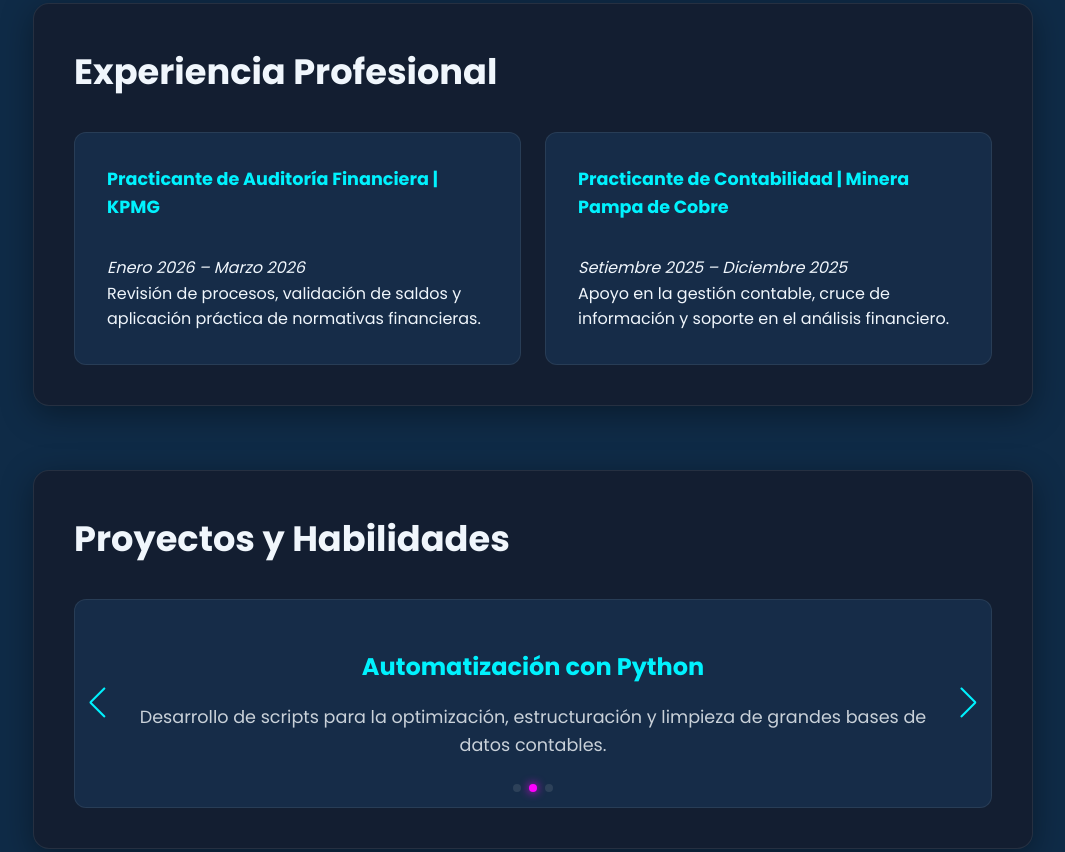
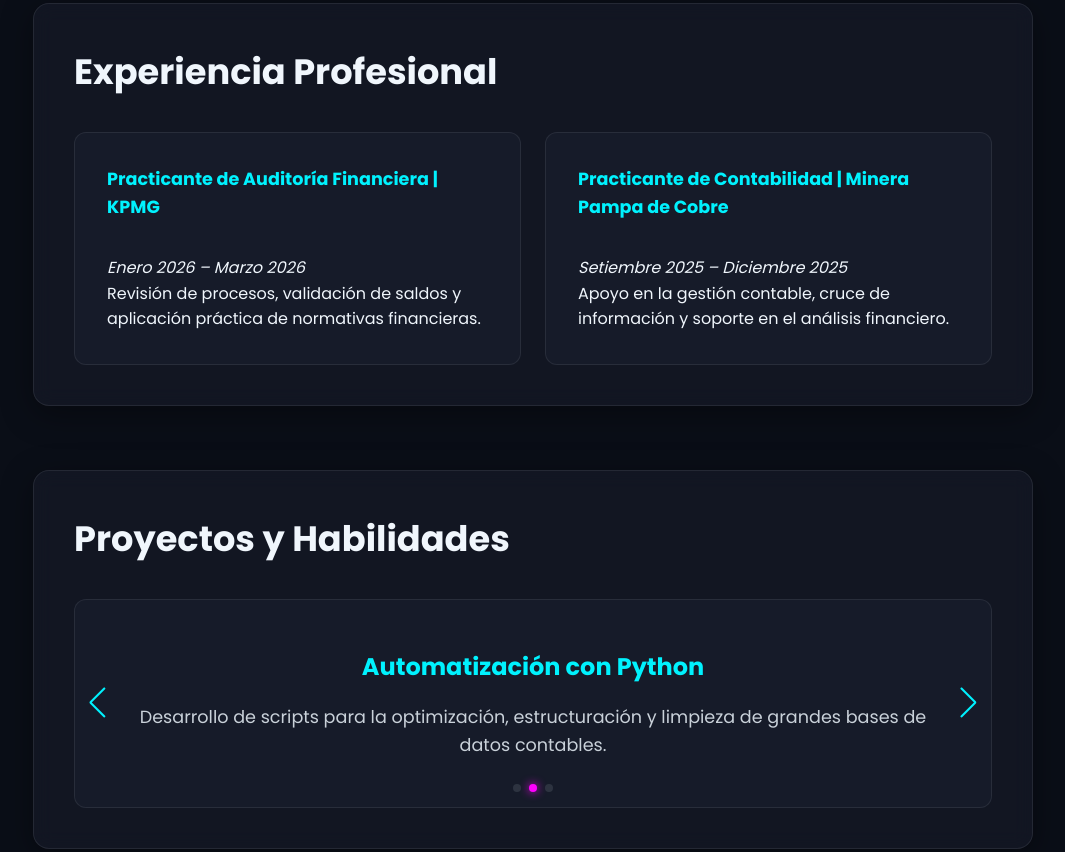
Before and after one commit to Freymax2000/freymax2000.github.io, a plain HTML site: page index.html in a window 1280 px wide. Shown: the part 769-1621 px from the top of the page, without its empty margins (107-1172 px from the left). Drawn offline with nearby package versions, Linux system fonts and the light colour scheme.

Commit message:
Update background color variables in style.css for better contrast

```diff
--- a/style.css
+++ b/style.css
@@ -5,8 +5,8 @@
 
 :root {
     /* Paleta Tech/IA: Oscuro con acentos Cian y Magenta neón */
-    --bg-color: #0f2b47; /* Fondo principal ajustado */
-    --bg-accent: #162c48; /* Fondo de tarjetas/secciones */
+    --bg-color: #0a0e17; /* Fondo principal muy oscuro */
+    --bg-accent: #161b29; /* Fondo de tarjetas/secciones */
     --text-color: #f0f6fc;
     --primary-neon: #00f2fe; /* Cian eléctrico */
     --secondary-neon: #4facfe; /* Azul brillante */
```
